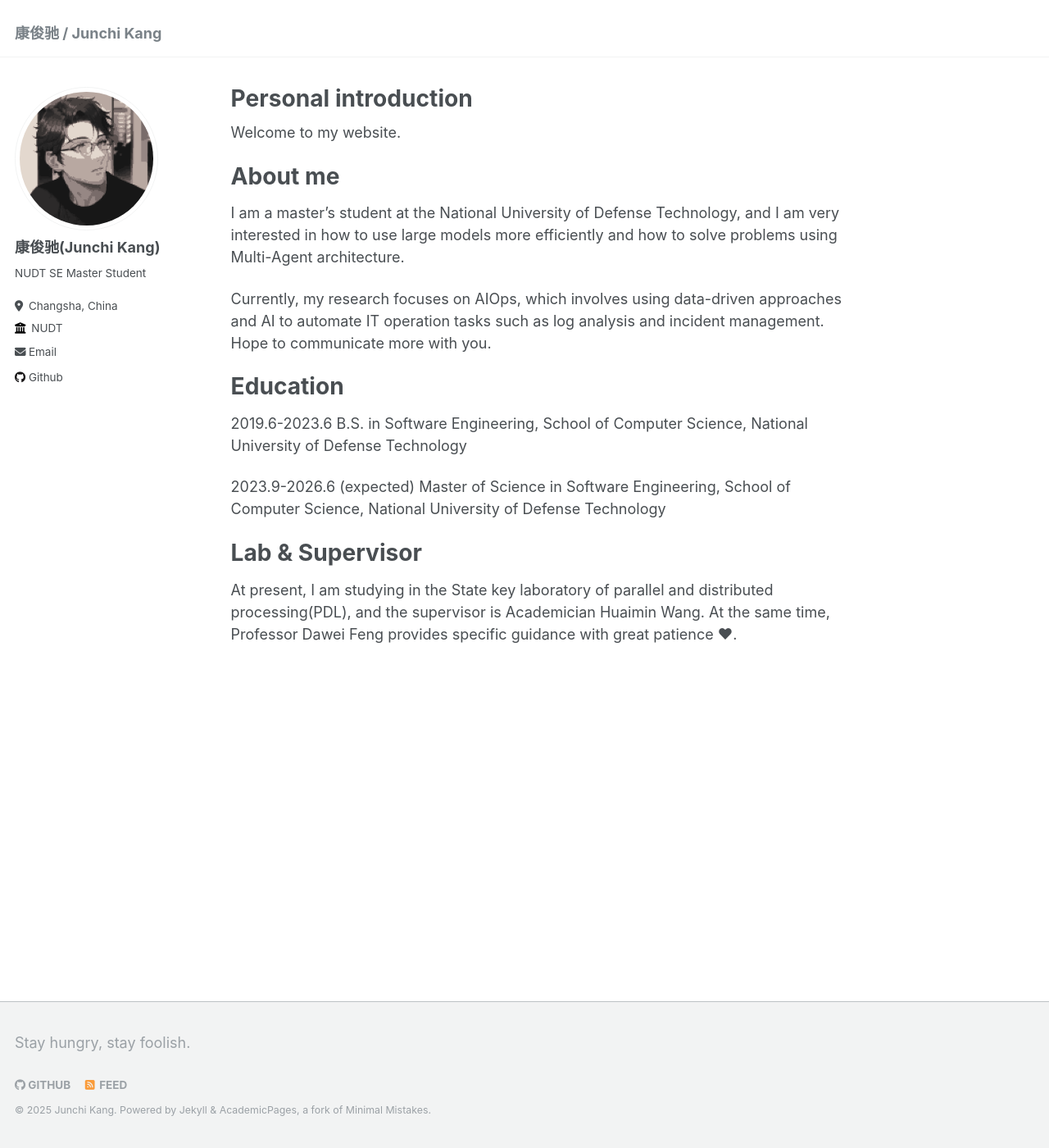
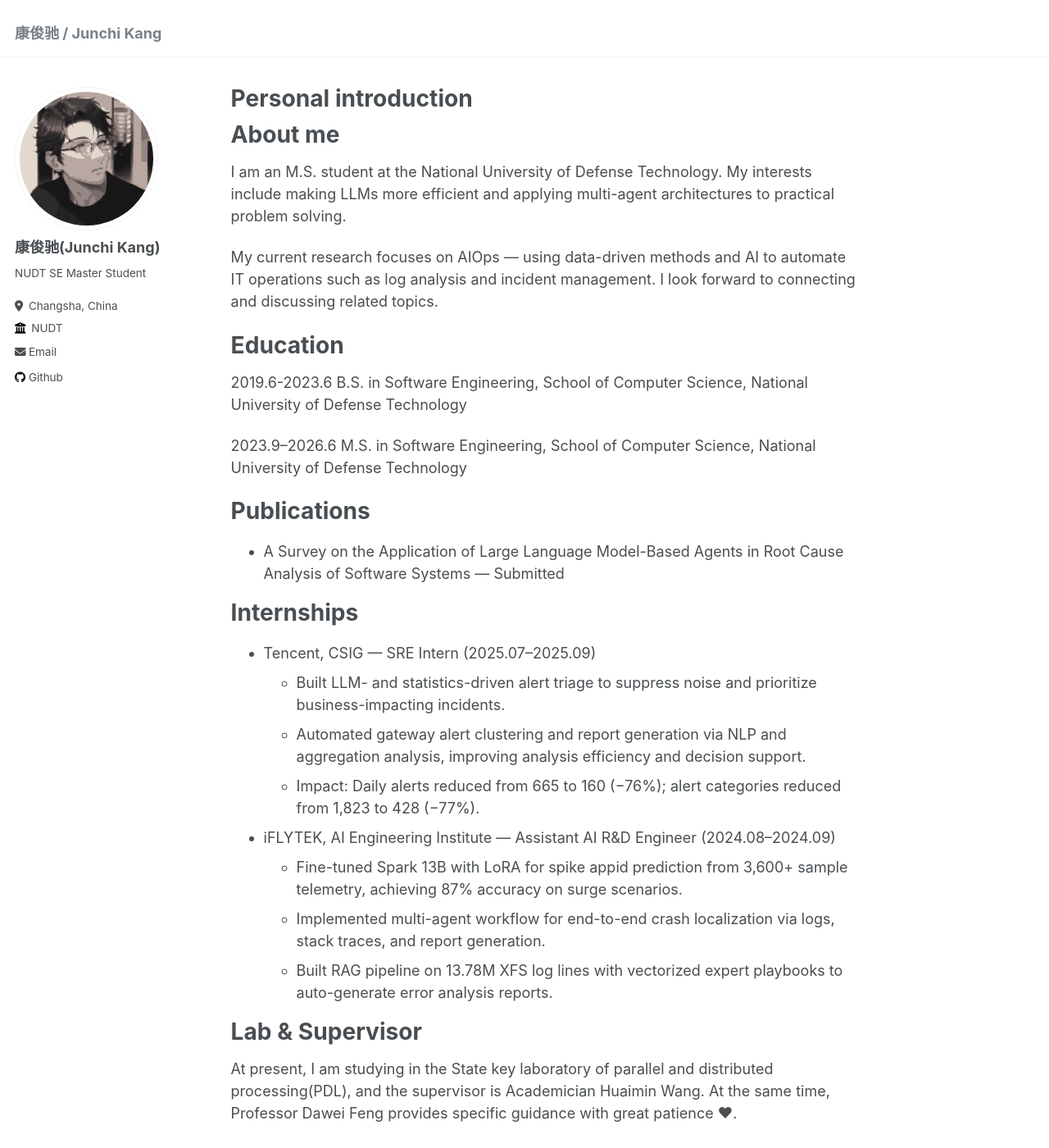
Before and after one commit to kangkannnng/kangkannnng.github.io, a Jekyll site: the page built from _pages/about.md, in a window 1280 px wide and 1400 px high. Shown: the whole window at 82% size. Built offline with Jekyll 4.4.1, drawn with Linux system fonts in a browser that asks for light colours.

Commit message:
update Publications and Internships

```diff
--- a/_pages/about.md
+++ b/_pages/about.md
@@ -7,19 +7,33 @@ redirect_from:
   - /about.html
 ---
 
-Welcome to my website.
-
 # About me
 
-I am a master's student at the National University of Defense Technology, and I am very interested in how to use large models more efficiently and how to solve problems using Multi-Agent architecture.
+I am an M.S. student at the National University of Defense Technology. My interests include making LLMs more efficient and applying multi-agent architectures to practical problem solving.
 
-Currently, my research focuses on AIOps, which involves using data-driven approaches and AI to automate IT operation tasks such as log analysis and incident management. Hope to communicate more with you.
+My current research focuses on AIOps — using data-driven methods and AI to automate IT operations such as log analysis and incident management. I look forward to connecting and discussing related topics.
 
 # Education
 
 2019.6-2023.6 B.S. in Software Engineering, School of Computer Science, National University of Defense Technology
 
-2023.9-2026.6 (expected) Master of Science in Software Engineering, School of Computer Science, National University of Defense Technology
+2023.9–2026.6 M.S. in Software Engineering, School of Computer Science, National University of Defense Technology
+
+# Publications
+
+- A Survey on the Application of Large Language Model-Based Agents in Root Cause Analysis of Software Systems — Submitted
+
+# Internships
+
+- Tencent, CSIG — SRE Intern (2025.07–2025.09)
+  - Built LLM- and statistics-driven alert triage to suppress noise and prioritize business-impacting incidents.
+  - Automated gateway alert clustering and report generation via NLP and aggregation analysis, improving analysis efficiency and decision support.
+  - Impact: Daily alerts reduced from 665 to 160 (−76%); alert categories reduced from 1,823 to 428 (−77%).
+
+- iFLYTEK, AI Engineering Institute — Assistant AI R&D Engineer (2024.08–2024.09)
+  - Fine-tuned Spark 13B with LoRA for spike appid prediction from 3,600+ sample telemetry, achieving 87% accuracy on surge scenarios.
+  - Implemented multi-agent workflow for end-to-end crash localization via logs, stack traces, and report generation.
+  - Built RAG pipeline on 13.78M XFS log lines with vectorized expert playbooks to auto-generate error analysis reports.
 
 # Lab & Supervisor
 
```
